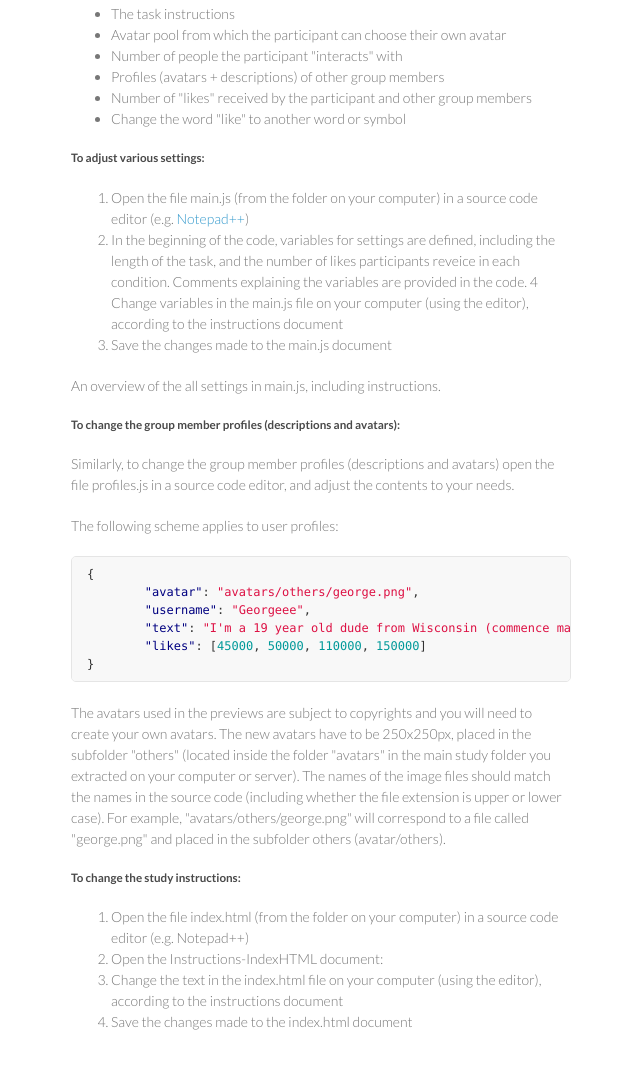
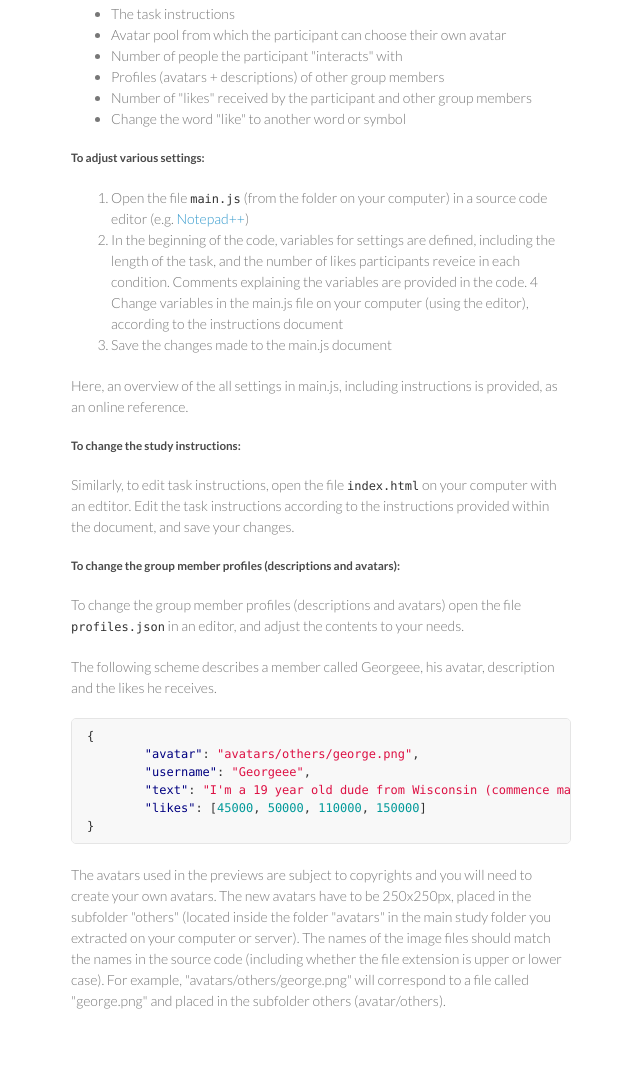
Before and after one commit to smpo/socialmedia, a plain HTML site: page index.html in a window 1280 px wide. Shown: the part 1999-3068 px from the top of the page, without its empty margins (499-1139 px from the left). Drawn offline with Linux system fonts and the light colour scheme.

```diff
--- a/index.html
+++ b/index.html
@@ -109,7 +109,7 @@
 <a name="set-it-up-on-your-own-computer-or-server" class="anchor" href="#set-it-up-on-your-own-computer-or-server"><span class="octicon octicon-link"></span></a>Set it up on your own computer or server</h3>
 
 <p>For more customization, such as modified task instructions, or different timing of the paradigm, you can download the source code of the paradigm.
-Download the code as a ZIP (or TAR) file and extract the files to your computer. To run the study, open the file "index.html" in an internet browser. By default, an internet connection will still be necessary as not all Javascript libraries are included in the ZIP file. </p>
+<a href="https://github.com/ostracism/socialmedia/zipball/master">Download the code as a ZIP</a> (or <a href="https://github.com/ostracism/socialmedia/tarball/master">TAR</a>) file and extract the files to your computer. To run the study, open the file "index.html" in an internet browser. By default, an internet connection will still be necessary as not all Javascript libraries are included in the ZIP file. </p>
 
 <p>By customizing the code, you can easily make changes to the following parameters: </p>
 
@@ -124,18 +124,23 @@
 <a name="to-adjust-various-settings" class="anchor" href="#to-adjust-various-settings"><span class="octicon octicon-link"></span></a>To adjust various settings:</h5>
 
 <ol>
-<li>Open the file main.js (from the folder on your computer) in a source code editor (e.g. <a href="http://notepad-plus-plus.org/">Notepad++</a>) </li>
+<li>Open the file <code>main.js</code> (from the folder on your computer) in a source code editor (e.g. <a href="http://notepad-plus-plus.org/">Notepad++</a>) </li>
 <li>In the beginning of the code, variables for settings are defined, including the length of the task, and the number of likes participants reveice in each condition. Comments explaining the variables are provided in the code.
 4 Change variables in the main.js file on your computer (using the editor), according to the instructions document</li>
 <li>Save the changes made to the main.js document</li>
-</ol><p>An overview of the all settings in main.js, including instructions.</p>
+</ol><p>Here, an overview of the all settings in main.js, including instructions is provided, as an online reference.</p>
+
+<h5>
+<a name="to-change-the-study-instructions" class="anchor" href="#to-change-the-study-instructions"><span class="octicon octicon-link"></span></a>To change the study instructions:</h5>
+
+<p>Similarly, to edit task instructions, open the file <code>index.html</code> on your computer with an edtitor. Edit the task instructions according to the instructions provided within the document, and save your changes.</p>
 
 <h5>
 <a name="to-change-the-group-member-profiles-descriptions-and-avatars" class="anchor" href="#to-change-the-group-member-profiles-descriptions-and-avatars"><span class="octicon octicon-link"></span></a>To change the group member profiles (descriptions and avatars):</h5>
 
-<p>Similarly, to change the group member profiles (descriptions and avatars) open the file profiles.js in a source code editor, and adjust the contents to your needs. </p>
+<p>To change the group member profiles (descriptions and avatars) open the file <code>profiles.json</code> in an editor, and adjust the contents to your needs. </p>
 
-<p>The following scheme applies to user profiles:</p>
+<p>The following scheme describes a member called Georgeee, his avatar, description and the likes he receives.</p>
 
 <div class="highlight"><pre><span class="p">{</span>
         <span class="nt">"avatar"</span><span class="p">:</span> <span class="s2">"avatars/others/george.png"</span><span class="p">,</span>
@@ -146,16 +151,6 @@
 </pre></div>
 
 <p>The avatars used in the previews are subject to copyrights and you will need to create your own avatars. The new avatars have to be 250x250px, placed in the subfolder "others" (located inside the folder "avatars" in the main study folder you extracted on your computer or server). The names of the image files should match the names in the source code (including whether the file extension is upper or lower case). For example, "avatars/others/george.png" will correspond to a file called "george.png" and placed in the subfolder others (avatar/others).</p>
-
-<h5>
-<a name="to-change-the-study-instructions" class="anchor" href="#to-change-the-study-instructions"><span class="octicon octicon-link"></span></a>To change the study instructions:</h5>
-
-<ol>
-<li>Open the file index.html (from the folder on your computer) in a source code editor (e.g. Notepad++)</li>
-<li>Open the Instructions-IndexHTML document:</li>
-<li>Change the text in the index.html file on your computer (using the editor), according to the instructions document</li>
-<li>Save the changes made to the index.html document</li>
-</ol>
       </section>
       <footer>
         <p>This project is maintained by <a href="https://github.com/ostracism">ostracism</a></p>
```
Also changed, not shown: params.json (+1 -1 lines).
